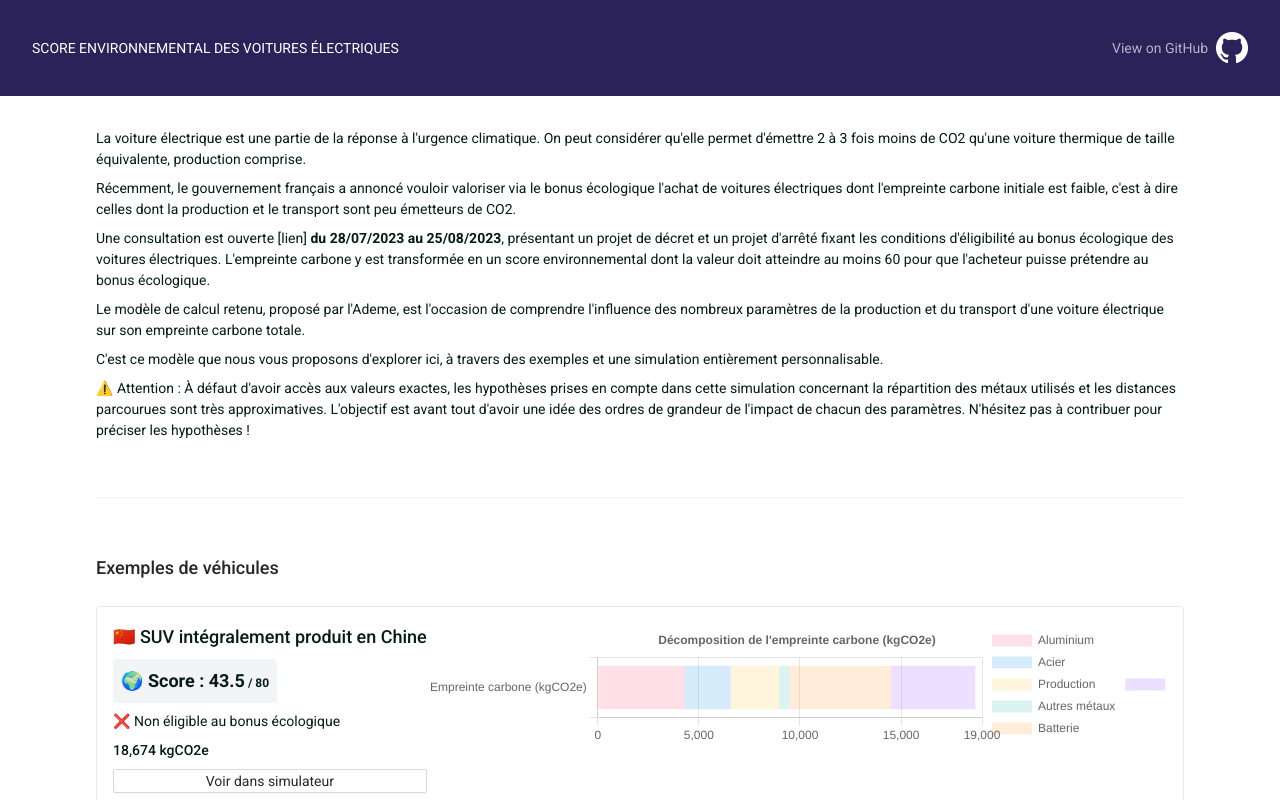
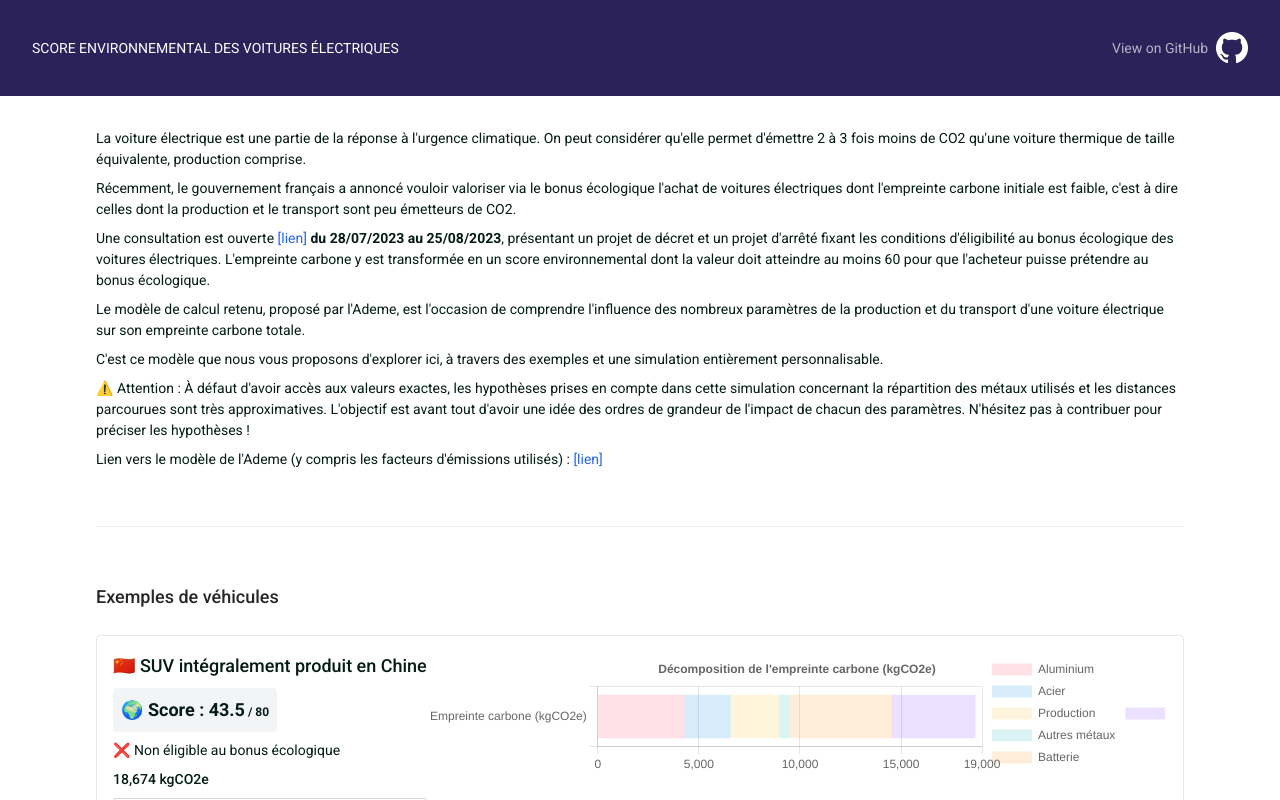
Before and after one commit to Traace-co/score-environnemental, a React (Create React App) app: page / in a window 1280 px wide. Shown: the top 800 px of the page. Built offline with nearby package versions, Linux system fonts and the light colour scheme.

Commit message:
Add link to the methodology and emission factors used in the simulator

```diff
--- a/src/Introduction.tsx
+++ b/src/Introduction.tsx
@@ -9,7 +9,7 @@ export function Introduction() {
         Récemment, le gouvernement français a annoncé vouloir valoriser via le bonus écologique l'achat de voitures électriques dont l'empreinte carbone initiale est faible, c'est à dire celles dont la production et le transport sont peu émetteurs de CO2.
       </div>
       <div>
-        Une consultation est ouverte <a href="https://www.consultations-publiques.developpement-durable.gouv.fr/projet-de-decret-relatif-au-conditionnement-de-l-a2898.html">[lien]</a> <strong>du 28/07/2023 au 25/08/2023</strong>, présentant un projet de décret et un projet d'arrêté fixant les conditions d'éligibilité au bonus écologique des voitures électriques. L'empreinte carbone y est transformée en un score environnemental dont la valeur doit atteindre au moins 60 pour que l'acheteur puisse prétendre au bonus écologique.
+        Une consultation est ouverte <a className="text-blue-600" href="https://www.consultations-publiques.developpement-durable.gouv.fr/projet-de-decret-relatif-au-conditionnement-de-l-a2898.html">[lien]</a> <strong>du 28/07/2023 au 25/08/2023</strong>, présentant un projet de décret et un projet d'arrêté fixant les conditions d'éligibilité au bonus écologique des voitures électriques. L'empreinte carbone y est transformée en un score environnemental dont la valeur doit atteindre au moins 60 pour que l'acheteur puisse prétendre au bonus écologique.
       </div>
       <div>
         Le modèle de calcul retenu, proposé par l'Ademe, est l'occasion de comprendre l'influence des nombreux paramètres de la production et du transport d'une voiture électrique sur son empreinte carbone totale.
@@ -20,6 +20,9 @@ export function Introduction() {
       <div>
         ⚠️ Attention : À défaut d'avoir accès aux valeurs exactes, les hypothèses prises en compte dans cette simulation concernant la répartition des métaux utilisés et les distances parcourues sont très approximatives. L'objectif est avant tout d'avoir une idée des ordres de grandeur de l'impact de chacun des paramètres. N'hésitez pas à contribuer pour préciser les hypothèses !
       </div>
+      <div>
+        Lien vers le modèle de l'Ademe (y compris les facteurs d'émissions utilisés) : <a className="text-blue-600" href="https://www.consultations-publiques.developpement-durable.gouv.fr/IMG/pdf/20230713_arrete_methodologie_critere_environnemental_v7clean.pdf">[lien]</a>
+      </div>
     </div>
   )
 }
```
